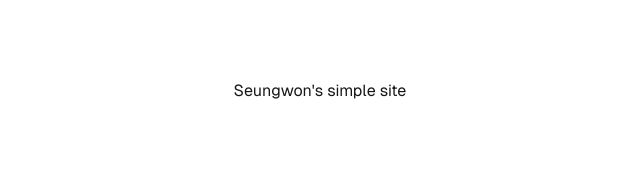
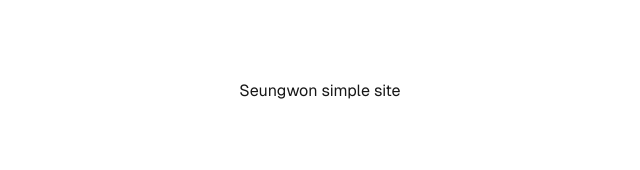
Before and after one commit to seung1/seo-test, a Next.js app: page / in a window 1280 px wide. Shown: the top 170 px of the page, without its empty margins (320-960 px from the left). Built offline with nearby package versions, Linux system fonts and the light colour scheme.

Commit message:
feat: 메타태그 추가

```diff
--- a/app/layout.tsx
+++ b/app/layout.tsx
@@ -14,8 +14,34 @@ const geistMono = localFont({
 });
 
 export const metadata: Metadata = {
-  title: "Seungwon's simple site",
+  title: "Seungwon simple site",
   description: "일단 빠르게 검색이 되게하는게 목표에요.",
+  keywords: [
+    "develop",
+    "web",
+    "test",
+    "search engine",
+    "google",
+    "SEO",
+    "simple",
+    "searchable",
+  ],
+  authors: [{ name: "Seungwon" }],
+  openGraph: {
+    title: "Seungwon simple site",
+    description: "일단 빠르게 검색이 되게하는게 목표에요.",
+    url: "https://seo-test-pi.vercel.app",
+    type: "website",
+    locale: "ko_KR",
+    images: [
+      {
+        url: "https://seo-test-pi.vercel.app/thumnail.webp",
+        width: 840,
+        height: 600,
+        alt: "Seungwon simple site thumnail",
+      },
+    ],
+  },
 };
 
 export default function RootLayout({
@@ -29,6 +55,7 @@ export default function RootLayout({
         name="google-site-verification"
         content="FCZPzvQhGCLae0VdfPIbLKxE-g2EH-pLM6QRUVBARic"
       />
+
       <body className={`${geistSans.variable} ${geistMono.variable}`}>
         {children}
       </body>
--- a/app/page.tsx
+++ b/app/page.tsx
@@ -3,7 +3,7 @@ import styles from "./page.module.css";
 export default function Home() {
   return (
     <div className={styles.page}>
-      <header className={styles.header}>Seungwon's simple site</header>
+      <header className={styles.header}>Seungwon simple site</header>
 
       <main className={styles.main}>
         <h1>세상에서 가장 간단한 사이트입니다</h1>
@@ -21,6 +21,7 @@ export default function Home() {
             <li>첫번째 시도라서 사진은 넣지 않겠습니다. </li>
           </ol>
         </article>
+
         <div>
           <h3>개발</h3>
           <h3>웹사이트</h3>
```
Also changed, not shown: public/robots.txt, public/thumnail.webp (added).
